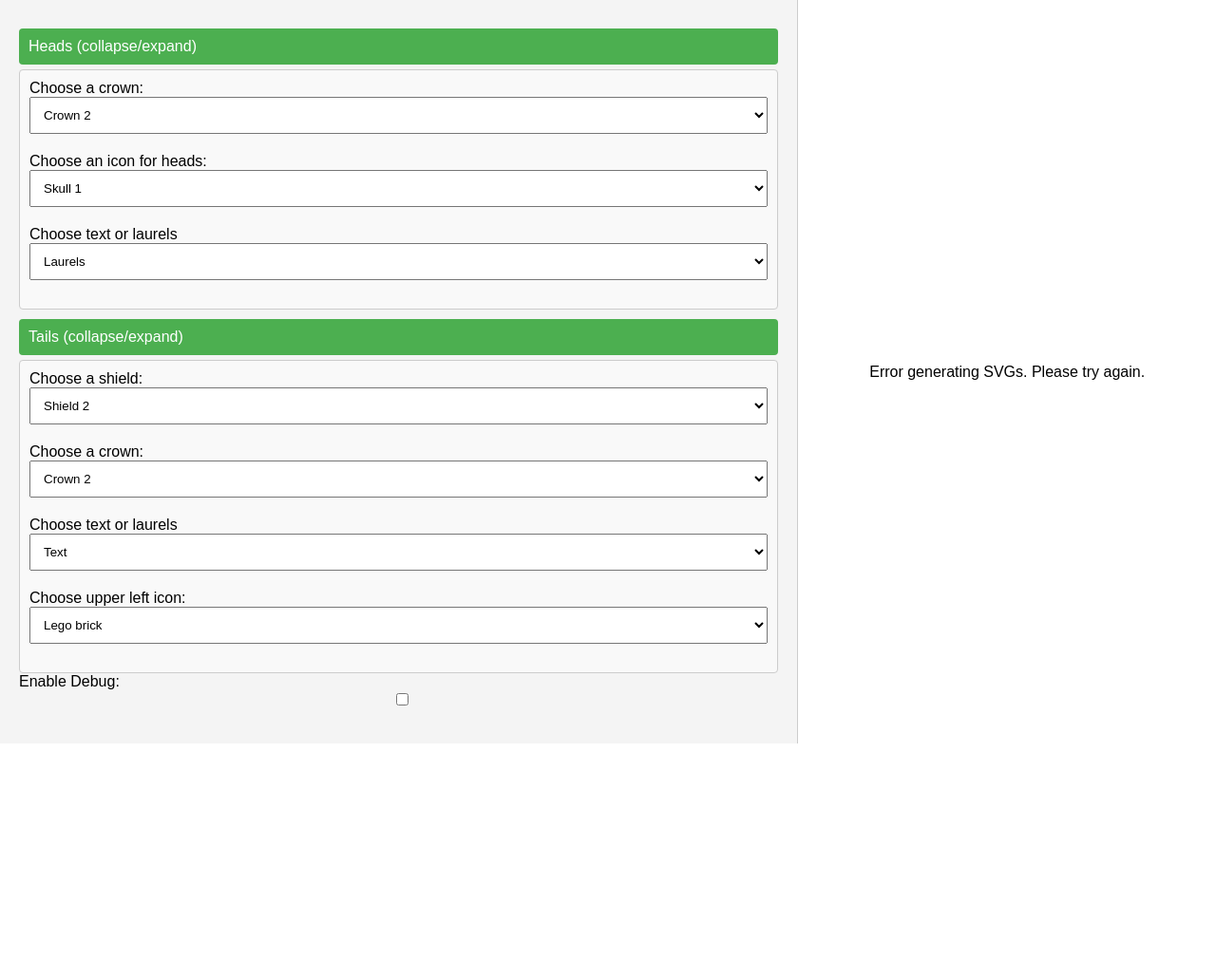
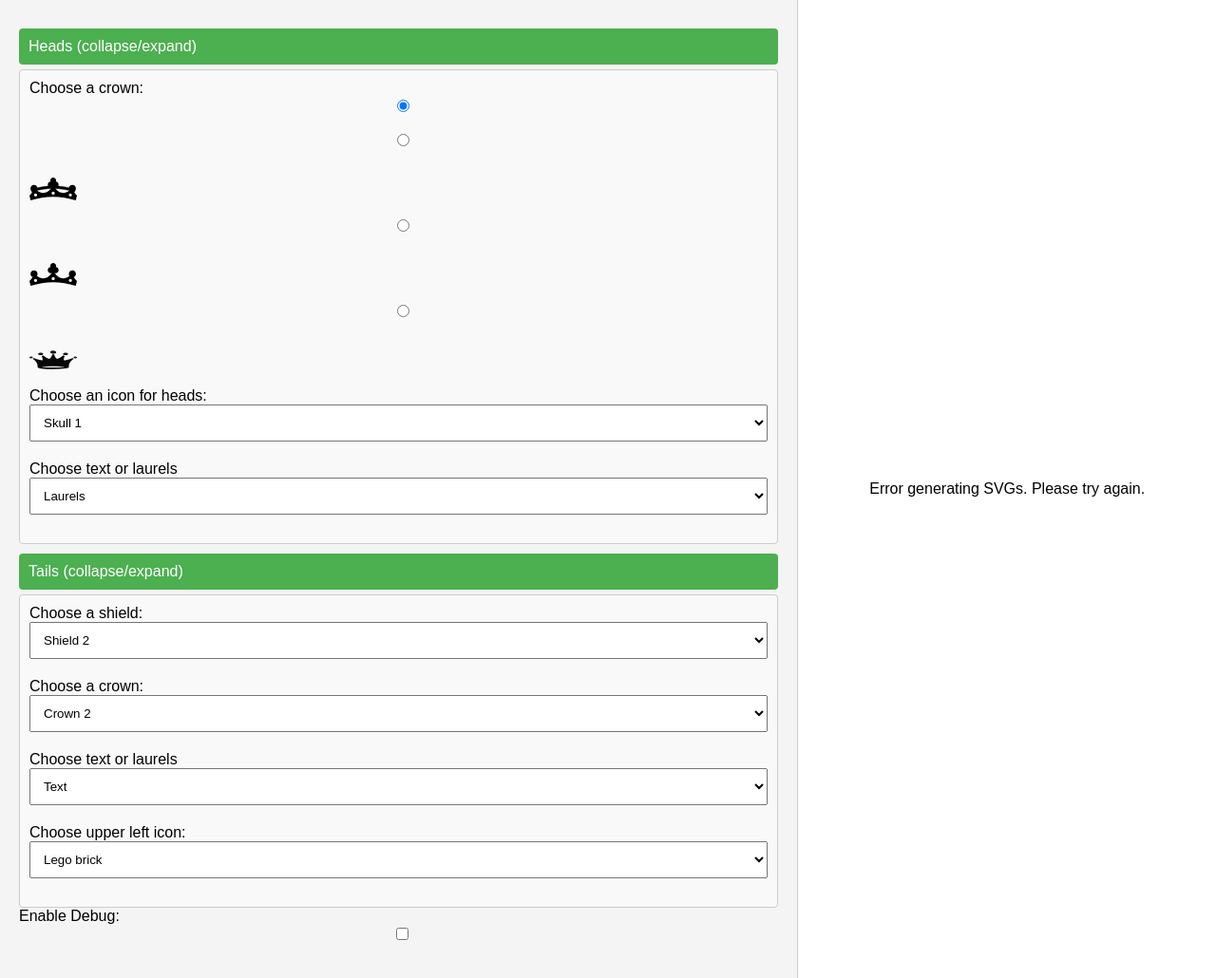
Before and after one commit to zwindler/beautiful_coin, a Flask app: page / in a window 1280 px wide. Shown: the whole page at 95% size. Before the commit the page ends 783 px from the top, so only its background shows below. Run offline with Flask 3, Linux system fonts and the light colour scheme.

Commit message:
WIP: prepare work for icon display

```diff
--- a/modules/elements.py
+++ b/modules/elements.py
@@ -3,12 +3,12 @@
 import modules.svgbuilder as svgbuilder
 
 icon_paths = [
-    "svg/icon1.svg",
-    "svg/icon5.svg",
-    "svg/icon4.svg",
-    "svg/icon2.svg",
+    "static/icon1.svg",
+    "static/icon5.svg",
+    "static/icon4.svg",
+    "static/icon2.svg",
 ]
-shield_path = "svg/shield1.svg"
+shield_path = "static/shield1.svg"
 
 def create_coat_of_arms(output_file, shield_path):
     """
--- a/templates/index.html
+++ b/templates/index.html
@@ -12,53 +12,64 @@
             <button type="button" class="collapsible">Heads (collapse/expand)</button>
             <div class="content">
                 <label for="crown-heads">Choose a crown:</label>
-                <select name="crown" id="crown">
-                    <option value="none">None</option>
-                    <option value="svg/crown1.svg">Crown 1</option>
-                    <option value="svg/crown2.svg" selected="selected">Crown 2</option>
-                    <option value="svg/crown3.svg">Crown 3</option>
-                </select>
+                <div id="crown-options">
+                    <label>
+                        <input type="radio" name="crown" value="none" checked>
+                    </label>
+                    <label>
+                        <input type="radio" name="crown" value="static/crown1.svg">
+                        <img src="static/crown1.svg" alt="Crown 1" width="50">
+                    </label>
+                    <label>
+                        <input type="radio" name="crown" value="static/crown2.svg">
+                        <img src="static/crown2.svg" alt="Crown 2" width="50">
+                    </label>
+                    <label>
+                        <input type="radio" name="crown" value="static/crown3.svg">
+                        <img src="static/crown3.svg" alt="Crown 3" width="50">
+                    </label>
+                </div>
                 <label for="icon-heads">Choose an icon for heads:</label>
                 <select name="icon-heads" id="icon-heads">
-                    <option value="svg/icon7.svg">3D printer 1</option>
-                    <option value="svg/icon8.svg">3D printer 2</option>
-                    <option value="svg/icon9.svg" selected="selected">Skull 1</option>
-                    <option value="svg/icon10.svg">Skull 2</option>
+                    <option value="static/icon7.svg">3D printer 1</option>
+                    <option value="static/icon8.svg">3D printer 2</option>
+                    <option value="static/icon9.svg" selected="selected">Skull 1</option>
+                    <option value="static/icon10.svg">Skull 2</option>
                 </select>
                 <label for="sides-heads">Choose text or laurels</label>
                 <select name="sides-heads" id="sides-heads">
                     <option value="none">Text</option>
-                    <option value="svg/laurels1.svg" selected="selected">Laurels</option>
+                    <option value="static/laurels1.svg" selected="selected">Laurels</option>
                 </select>
             </div>
             <button type="button" class="collapsible">Tails (collapse/expand)</button>
             <div class="content">
                 <label for="shield-tails">Choose a shield:</label>
                 <select name="shield-tails" id="shield-tails">
-                    <option value="svg/shield1.svg">Shield 1</option>
-                    <option value="svg/shield2.svg" selected="selected">Shield 2</option>
-                    <option value="svg/shield3.svg">Shield 3</option>
+                    <option value="static/shield1.svg">Shield 1</option>
+                    <option value="static/shield2.svg" selected="selected">Shield 2</option>
+                    <option value="static/shield3.svg">Shield 3</option>
                 </select>
                 <label for="crown-tails">Choose a crown:</label>
                 <select name="crown-tails" id="crown-tails">
                     <option value="none">None</option>
-                    <option value="svg/crown1.svg">Crown 1</option>
-                    <option value="svg/crown2.svg" selected="selected">Crown 2</option>
-                    <option value="svg/crown3.svg">Crown 3</option>
+                    <option value="static/crown1.svg">Crown 1</option>
+                    <option value="static/crown2.svg" selected="selected">Crown 2</option>
+                    <option value="static/crown3.svg">Crown 3</option>
                 </select>
                 <label for="sides-tails">Choose text or laurels</label>
                 <select name="sides-tails" id="sides-tails">
                     <option value="none" selected="selected">Text</option>
-                    <option value="svg/laurels1.svg">Laurels</option>
+                    <option value="static/laurels1.svg">Laurels</option>
                 </select>
                 <label for="upperleft-tails">Choose upper left icon:</label>
                 <select name="upperleft-tails" id="upperleft-tails">
-                    <option value="svg/icon1.svg">Lego brick</option>
-                    <option value="svg/icon2.svg">Diamond</option>
-                    <option value="svg/icon3.svg">Speeding truck</option>
-                    <option value="svg/icon4.svg">Horse</option>
-                    <option value="svg/icon5.svg">Truck</option>
-                    <option value="svg/icon6.svg">Turned Lego brick</option>
+                    <option value="static/icon1.svg">Lego brick</option>
+                    <option value="static/icon2.svg">Diamond</option>
+                    <option value="static/icon3.svg">Speeding truck</option>
+                    <option value="static/icon4.svg">Horse</option>
+                    <option value="static/icon5.svg">Truck</option>
+                    <option value="static/icon6.svg">Turned Lego brick</option>
                 </select>
             </div>
             <label for="debug">Enable Debug:</label>
```
Also changed, not shown: static/crown1.svg (renamed from svg/crown1.svg), static/crown2.svg (renamed from svg/crown2.svg), static/crown3.svg (renamed from svg/crown3.svg), static/icon1.svg (renamed from svg/icon1.svg), static/icon10.svg (renamed from svg/icon10.svg), static/icon2.svg (renamed from svg/icon2.svg), static/icon3.svg (renamed from svg/icon3.svg), static/icon4.svg (renamed from svg/icon4.svg), static/icon5.svg (renamed from svg/icon5.svg), static/icon6.svg (renamed from svg/icon6.svg), static/icon7.svg (renamed from svg/icon7.svg), static/icon8.svg (renamed from svg/icon8.svg), static/icon9.svg (renamed from svg/icon9.svg), static/laurels1.svg (renamed from svg/laurels1.svg), 3 more files.
